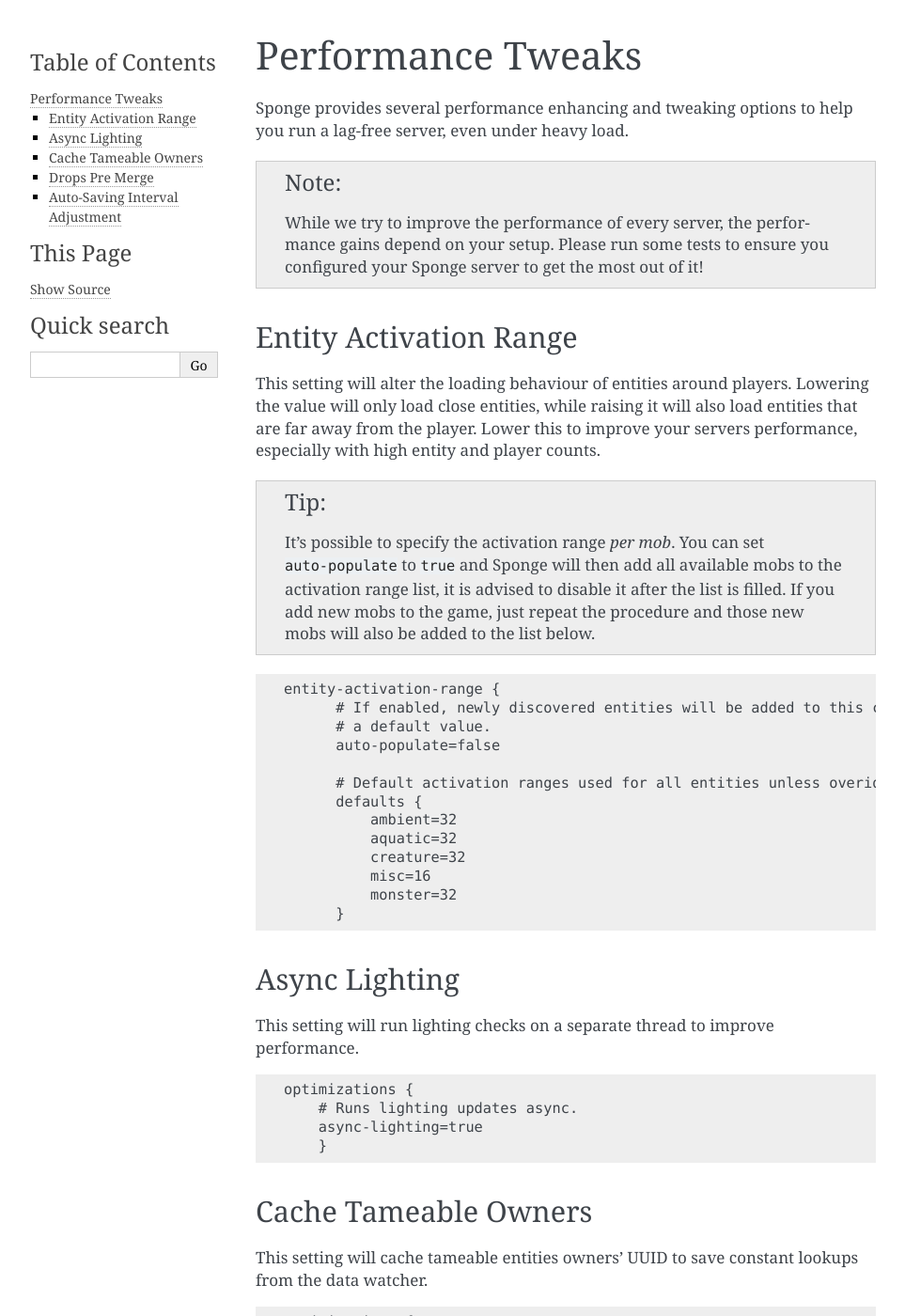
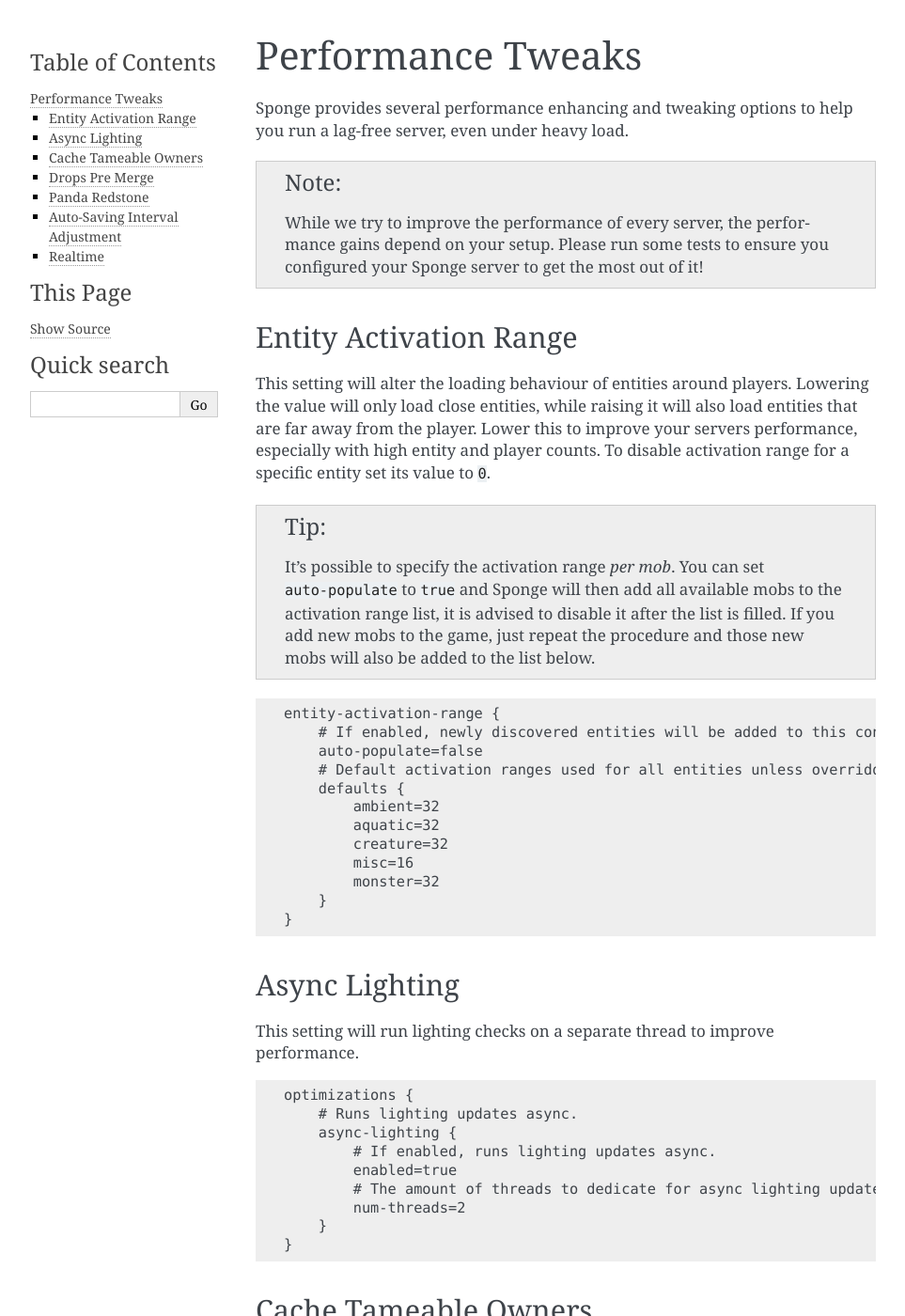
Before and after one commit to SpongePowered/SpongeDocs, a Sphinx documentation site: the page built from source/server/management/performance-tweaks.rst, in a window 1280 px wide and 1400 px high. Shown: the whole window at 94% size, without its empty margins (148-1111 px from the left). Built offline with Sphinx 7.4.7, drawn with Linux system fonts in a browser that asks for light colours; pages that are not in the unit, such as notebooks, are missing from menus; some of the changed text lies outside the part shown.

Commit message:
Added missing performance tweaks
Closes SpongePowered/SpongeDocs#482

```diff
--- a/source/server/management/performance-tweaks.rst
+++ b/source/server/management/performance-tweaks.rst
@@ -14,7 +14,8 @@
 
 This setting will alter the loading behaviour of entities around players. Lowering the value will only load close
 entities, while raising it will also load entities that are far away from the player. Lower this to improve your
-servers performance, especially with high entity and player counts.
+servers performance, especially with high entity and player counts. To disable activation range for a specific entity
+set its value to ``0``.
 
 .. tip::
   It's possible to specify the activation range *per mob*. You can set ``auto-populate`` to ``true`` and Sponge
@@ -23,12 +24,10 @@
 
 .. code-block:: none
 
-  entity-activation-range {
-        # If enabled, newly discovered entities will be added to this config with
-        # a default value.
+    entity-activation-range {
+        # If enabled, newly discovered entities will be added to this config with a default value.
         auto-populate=false
-
-        # Default activation ranges used for all entities unless overidden.
+        # Default activation ranges used for all entities unless overridden.
         defaults {
             ambient=32
             aquatic=32
@@ -36,6 +35,7 @@
             misc=16
             monster=32
         }
+    }
 
 Async Lighting
 ==============
@@ -44,10 +44,15 @@
 
 .. code-block:: none
 
-  optimizations {
-      # Runs lighting updates async.
-      async-lighting=true
-      }
+    optimizations {
+        # Runs lighting updates async.
+        async-lighting {
+            # If enabled, runs lighting updates async.
+            enabled=true
+            # The amount of threads to dedicate for async lighting updates. (Default: 2)
+            num-threads=2
+        }
+    }
 
 Cache Tameable Owners
 =====================
@@ -56,10 +61,10 @@
 
 .. code-block:: none
 
-  optimizations {
-      # Caches tameable entities owners to avoid constant lookups against data watchers. If mods cause issue, disable.
-      cache-tameable-owners=true
-      }
+    optimizations {
+        # Caches tameable entities owners to avoid constant lookups against data watchers. If mods cause issue, disable.
+        cache-tameable-owners=true
+    }
 
 Drops Pre Merge
 ===============
@@ -69,15 +74,29 @@
 
 .. code-block:: none
 
-  optimizations {
-      # If enabled, block item drops are pre-processed to avoid
-      # having to spawn extra entities that will be merged post spawning.
-      # Usually, Sponge is smart enough to determine when to attempt an item pre-merge
-      # and when not to, however, in certain cases, some mods rely on items not being
-      # pre-merged and actually spawned, in which case, the items will flow right through
-      # without being merged.
-      drops-pre-merge=true
-      }
+    optimizations {
+        # If enabled, block item drops are pre-processed to avoid
+        # having to spawn extra entities that will be merged post spawning.
+        # Usually, Sponge is smart enough to determine when to attempt an item pre-merge
+        # and when not to, however, in certain cases, some mods rely on items not being
+        # pre-merged and actually spawned, in which case, the items will flow right through
+        # without being merged.
+        drops-pre-merge=true
+    }
+
+Panda Redstone
+===============================
+
+An alternative Redstone update algorithm, leads to less block updates when Redstone changes.
+
+.. code-block:: none
+
+    optimizations {
+        # If enabled, uses Panda4494's Redstone implementation which improves performance.
+        # See https://bugs.mojang.com/browse/MC-11193 for more information.
+        # Note: This optimization has a few issues which is explained in the bug report. We are not responsible for any issues this may cause.
+        panda-redstone=false
+    }
 
 Auto-Saving Interval Adjustment
 ===============================
@@ -87,7 +106,7 @@
 
 .. code-block:: none
 
-  world {
+    world {
         # The auto-save tick interval used when saving global player data.
         # Set to 0 to disable. (Default: 900) Note: 20 ticks is equivalent to 1 second.
         auto-player-save-interval=900
@@ -95,8 +114,26 @@
         # The auto-save tick interval used to save all loaded chunks in a world.
         # Set to 0 to disable. (Default: 900) Note: 20 ticks is equivalent to 1 second.
         auto-save-interval=900
-        }
+    }
 
 Reducing this interval increases the load on your server's CPU and storage, but reduces the data loss that might occur
 if the server locks up or the power fails. Conversely, increasing the auto-save interval reduces the load on the
 hardware, but at the expense of increasing the amount of in-game progress that could be lost in case of server failure.
+
+Realtime
+========
+
+Enabling this will just improve your players experience when tick rate is low, it will not improve performance.
+A limited set of entities, tile entities, and world time will use real time instead of ticks to update.
+
+.. code-block:: none
+
+    modules {
+        # Use real (wall) time instead of ticks as much as possible
+        realtime=false
+    }
+
+One example of this is baby animals. Normally, they take 20 minutes to grow into an adult. However, if the server is
+lagging, each animal will receive fewer ticks thus increasing the time they take to grow up. This setting updates some
+of their logic to use the actual elapsed wall-clock time, rather than number of ticks. It will also apply to block
+breaking, so no more "breaking blocks multiple times".
```
